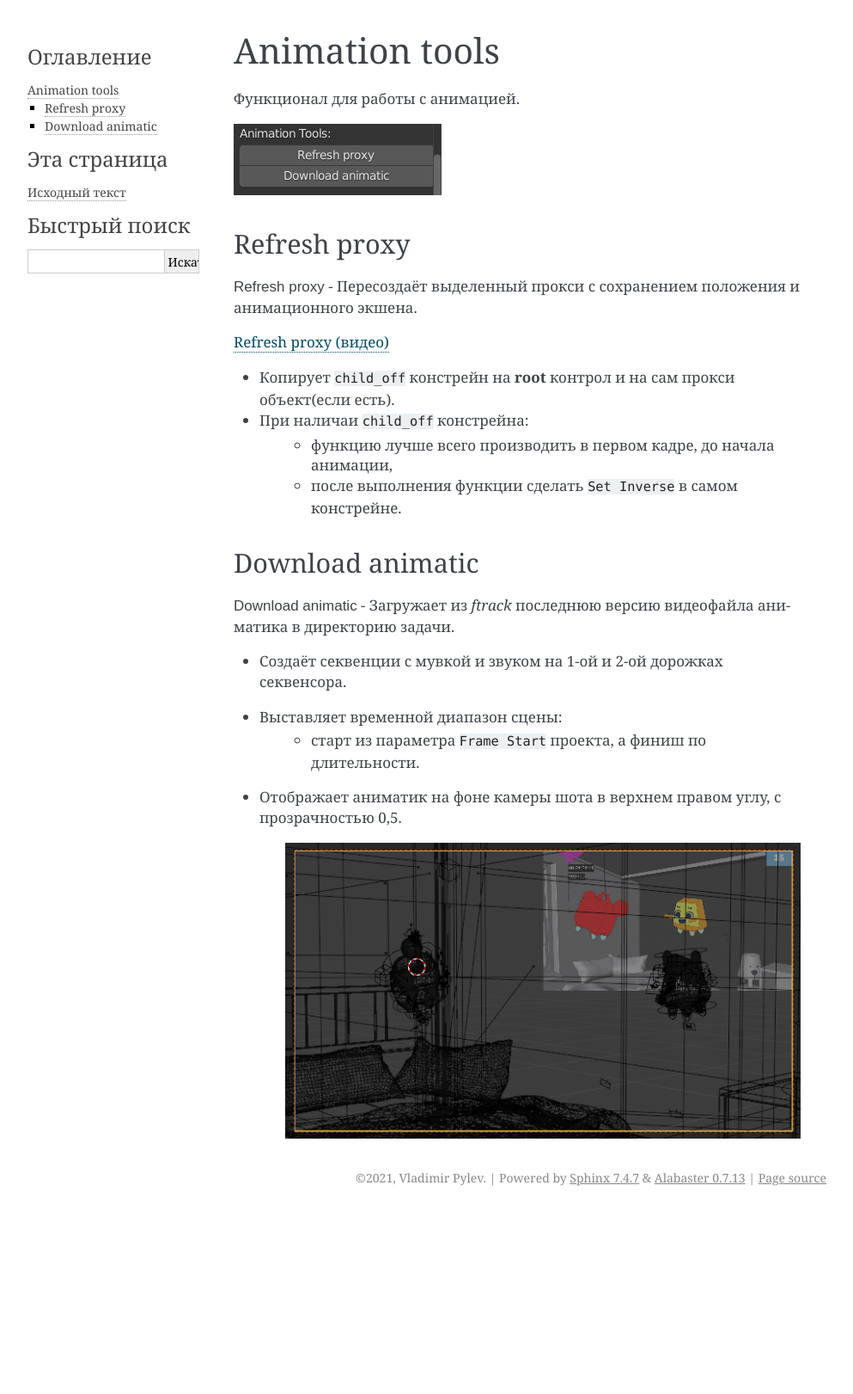
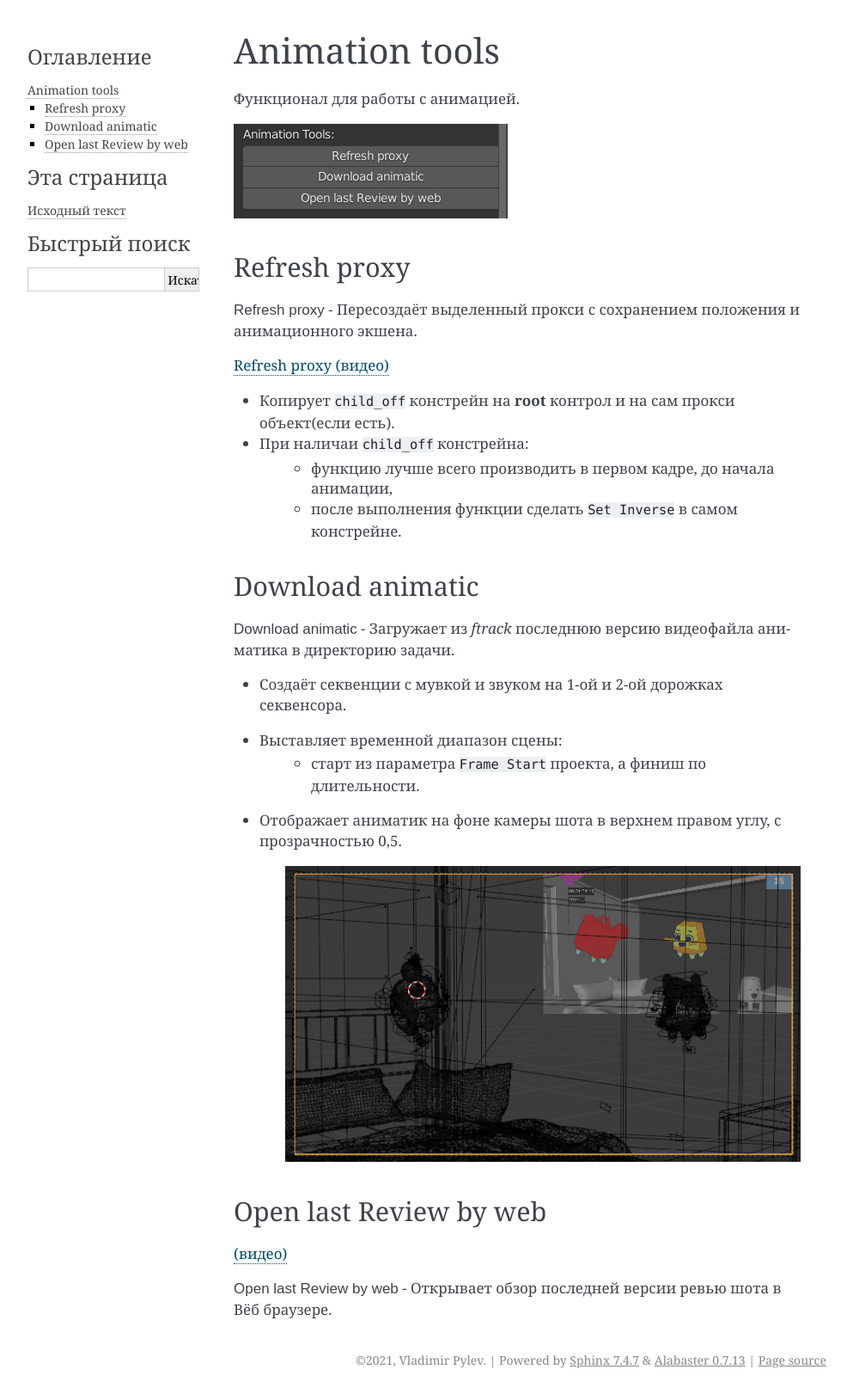
Before and after one commit to volodya-renderberg/ftrack-b3d-connect-manual, a Sphinx documentation site: the page built from docs/source/manual/work_panel/animation_tools.rst, in a window 1280 px wide. Shown: the whole page at 86% size, without its empty margins (148-1141 px from the left). Built offline with Sphinx 7.4.7, drawn with Linux system fonts in a browser that asks for light colours; before the commit the page ends 1409 px from its top, so only the background shows below that.

Commit message:
Open last Review by web

```diff
--- a/docs/source/manual/work_panel/animation_tools.rst
+++ b/docs/source/manual/work_panel/animation_tools.rst
@@ -35,3 +35,13 @@ Download animatic
 * Отображает аниматик на фоне камеры шота в верхнем правом углу, с прозрачностью 0,5.
 
     .. image:: ../../_static/images/animatic_bg_images.png
+
+
+.. _animation_tools_open_last_review_by_web:
+
+Open last Review by web
+~~~~~~~~~~~~~~~~~~~~~~~
+
+`(видео) <https://disk.yandex.ru/i/MtyEkV2XoRr3VQ>`_
+
+:guilabel:`Open last Review by web` - Открывает обзор последней версии ревью шота в Вёб браузере.
```
Also changed, not shown: docs/source/_static/images/animation_tools.png.
